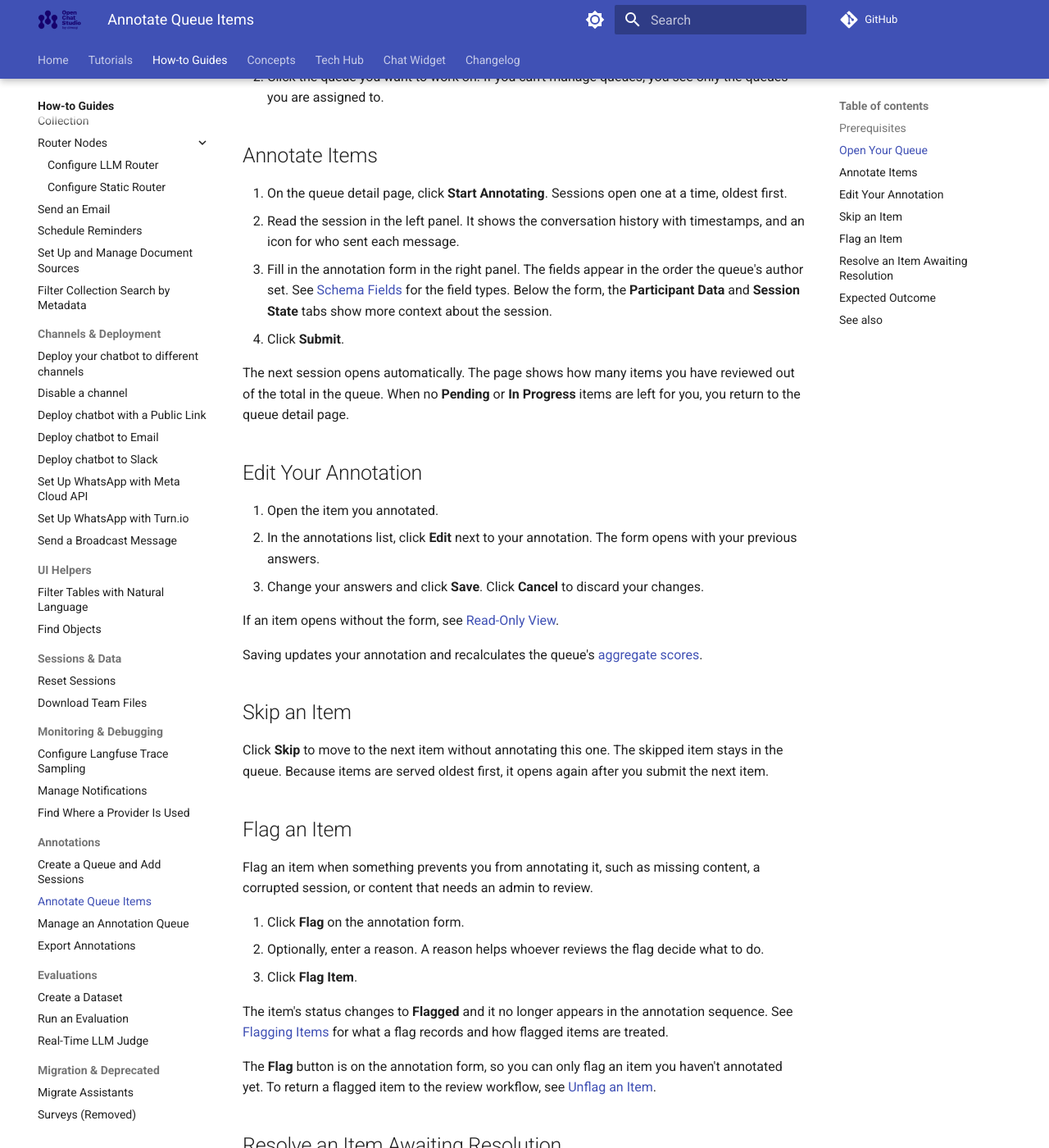
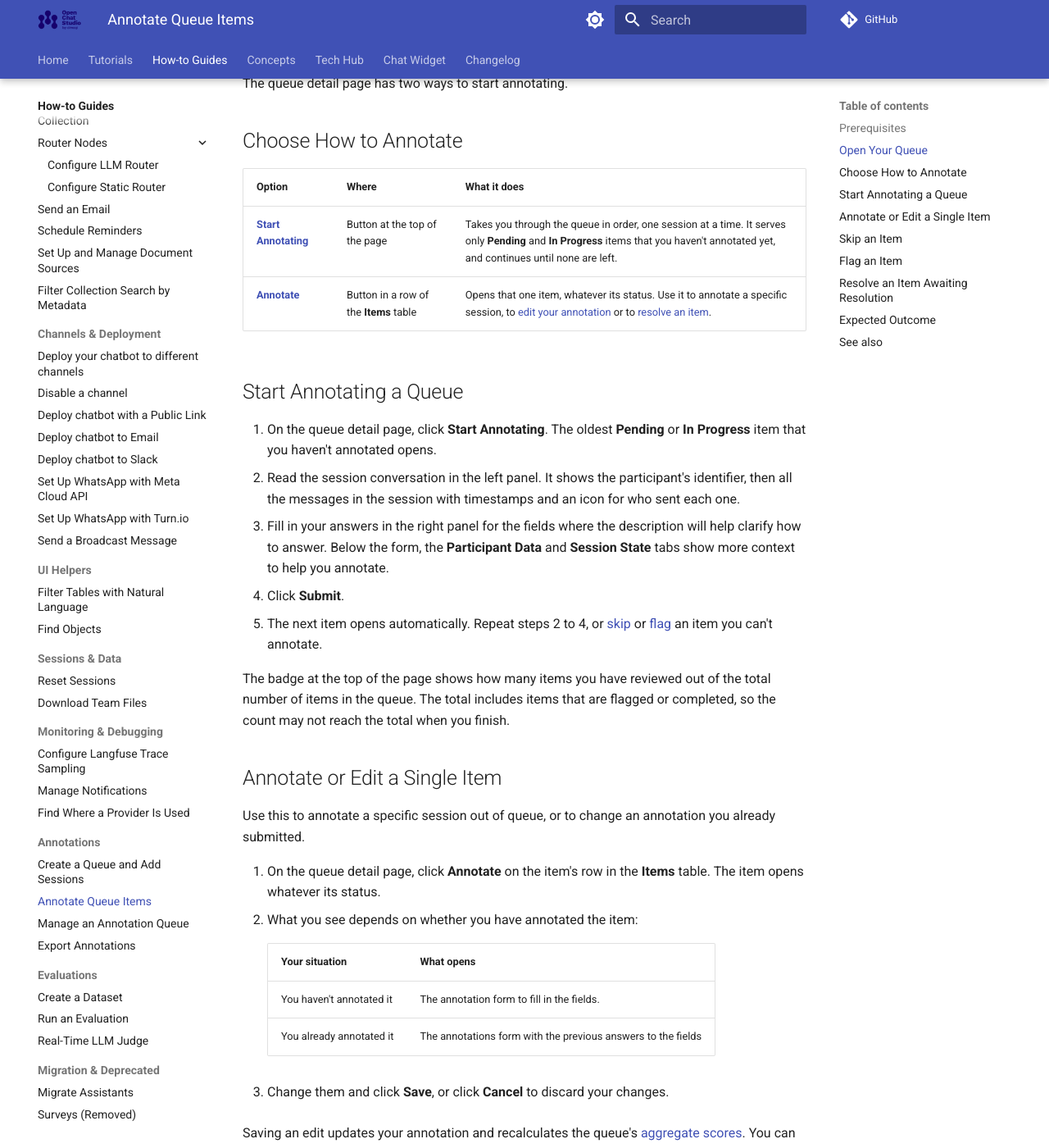
Before and after one commit to dimagi/open-chat-studio-docs, an MkDocs documentation site: the page built from docs/how-to/annotations/annotate-items.md, in a window 1280 px wide and 1400 px high, scrolled down 524 px. Shown: the whole window at 82% size. Built offline with MkDocs 1.6.1 and Material for MkDocs 9.7.7, drawn with Linux system fonts in a browser that asks for light colours; a script that is not in the unit is left out; comment, search, counter and statistics services are not loaded; some of the changed text lies outside the part shown.

Commit message:
Accuracy fixes after Human Review based on UI for annotating items

```diff
--- a/docs/how-to/annotations/annotate-items.md
+++ b/docs/how-to/annotations/annotate-items.md
@@ -1,47 +1,58 @@
 # Annotate Queue Items
 
 This guide shows how to work through an annotation queue as a reviewer: submit annotations, edit them, skip items, flag items and resolve items that reviewers disagree on.
-To learn what the statuses mean, read [Item Status Lifecycle](../../concepts/annotations/annotating.md#item-status-lifecycle).
 For the bigger picture, see the [Annotations overview](../../concepts/annotations/index.md).
 
 ## Prerequisites
 
 - An annotation queue that contains sessions. See [Create an Annotation Queue and Add Sessions](create-a-queue.md).
-- Assignment to the queue, or a queue with no assignees. See [Managing Assignees](../../concepts/annotations/queues.md#managing-assignees).
 
 ## Open Your Queue
 
 1. In the left sidebar, open **Annotations**.
 2. Click the queue you want to work on.
-   If you can't manage queues, you see only the queues you are assigned to.
 
-## Annotate Items
+The queue detail page has two ways to start annotating.
+
+## Choose How to Annotate
+
+| Option | Where | What it does |
+|--------|-------|--------------|
+| **[Start Annotating](#start-annotating-a-queue)** | Button at the top of the page | Takes you through the queue in order, one session at a time. It serves only **Pending** and **In Progress** items that you haven't annotated yet, and continues until none are left. |
+| **[Annotate](#annotate-or-edit-a-single-item)** | Button in a row of the **Items** table | Opens that one item, whatever its status. Use it to annotate a specific session, to [edit your annotation](#annotate-or-edit-a-single-item) or to [resolve an item](#resolve-an-item-awaiting-resolution). |
+
+## Start Annotating a Queue
 
 1. On the queue detail page, click **Start Annotating**.
-   Sessions open one at a time, oldest first.
-2. Read the session in the left panel.
-   It shows the conversation history with timestamps, and an icon for who sent each message.
-3. Fill in the annotation form in the right panel.
-   The fields appear in the order the queue's author set.
-   See [Schema Fields](../../concepts/annotations/queues.md#schema-fields) for the field types.
-   Below the form, the **Participant Data** and **Session State** tabs show more context about the session.
+   The oldest **Pending** or **In Progress** item that you haven't annotated opens.
+2. Read the session conversation in the left panel.
+   It shows the participant's identifier, then all the messages in the session with timestamps and an icon for who sent each one.
+3. Fill in your answers in the right panel for the fields where the description will help clarify how to answer.
+   Below the form, the **Participant Data** and **Session State** tabs show more context to help you annotate.
 4. Click **Submit**.
+5. The next item opens automatically.
+   Repeat steps 2 to 4, or [skip](#skip-an-item) or [flag](#flag-an-item) an item you can't annotate.
 
-The next session opens automatically.
-The page shows how many items you have reviewed out of the total in the queue.
-When no **Pending** or **In Progress** items are left for you, you return to the queue detail page.
+The badge at the top of the page shows how many items you have reviewed out of the total number of items in the queue.
+The total includes items that are flagged or completed, so the count may not reach the total when you finish.
 
-## Edit Your Annotation
+## Annotate or Edit a Single Item
 
-1. Open the item you annotated.
-2. In the annotations list, click **Edit** next to your annotation.
-   The form opens with your previous answers.
-3. Change your answers and click **Save**.
-   Click **Cancel** to discard your changes.
+Use this to annotate a specific session out of queue, or to change an annotation you already submitted.
 
-If an item opens without the form, see [Read-Only View](../../concepts/annotations/annotating.md#read-only-view).
+1. On the queue detail page, click **Annotate** on the item's row in the **Items** table.
+   The item opens whatever its status.
+2. What you see depends on whether you have annotated the item:
 
-Saving updates your annotation and recalculates the queue's [aggregate scores](../../concepts/annotations/queues.md#aggregate-scores).
+    | Your situation | What opens |
+    |----------------|------------|
+    | You haven't annotated it | The annotation form to fill in the fields. |
+    | You already annotated it | The annotations form with the previous answers to the fields |
+
+3. Change them and click **Save**, or click **Cancel** to discard your changes.
+
+Saving an edit updates your annotation and recalculates the queue's [aggregate scores](../../concepts/annotations/queues.md#aggregate-scores).
+You can edit only your own annotations.
 
 ## Skip an Item
 
@@ -58,7 +69,7 @@ Flag an item when something prevents you from annotating it, such as missing con
    A reason helps whoever reviews the flag decide what to do.
 3. Click **Flag Item**.
 
-The item's status changes to **Flagged** and it no longer appears in the annotation sequence.
+The item's status changes to **Flagged**.
 See [Flagging Items](../../concepts/annotations/annotating.md#flagging-items) for what a flag records and how flagged items are treated.
 
 The **Flag** button is on the annotation form, so you can only flag an item you haven't annotated yet.
@@ -81,11 +92,10 @@ To undo the choice, click **Clear authoritative**.
 
 ## Expected Outcome
 
-- Items move through the statuses described in [Item Status Lifecycle](../../concepts/annotations/annotating.md#item-status-lifecycle).
-- The queue's progress and [aggregate scores](../../concepts/annotations/queues.md#aggregate-scores) on its detail page update after each submission, edit and authoritative choice.
+- Annotation items move through the statuses described in [Item Status Lifecycle](../../concepts/annotations/annotating.md#item-status-lifecycle).
+- The queue's [progress](../../concepts/annotations/queues.md#monitoring-progress) and [aggregate scores](../../concepts/annotations/queues.md#aggregate-scores) on its detail page update after each submission, edit and authoritative choice.
 
 ## See also
 
-- To analyse the results outside Open Chat Studio, see [Export Annotations](export-annotations.md).
+- To analyse the results outside OCS, see [Export Annotations](export-annotations.md).
 - To unflag items, change reviewers or edit the queue, see [Manage an Annotation Queue](manage-a-queue.md).
-- To follow the [queue's progress](../../concepts/annotations/queues.md#monitoring-progress), use the **Progress** card on its detail page.
```
